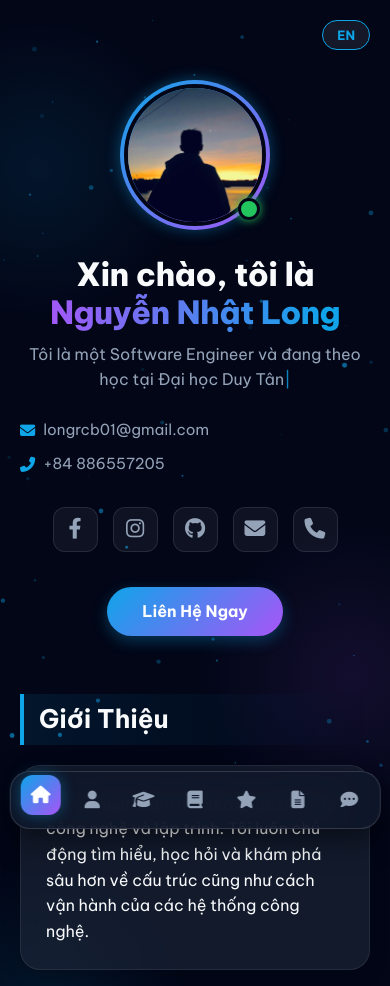
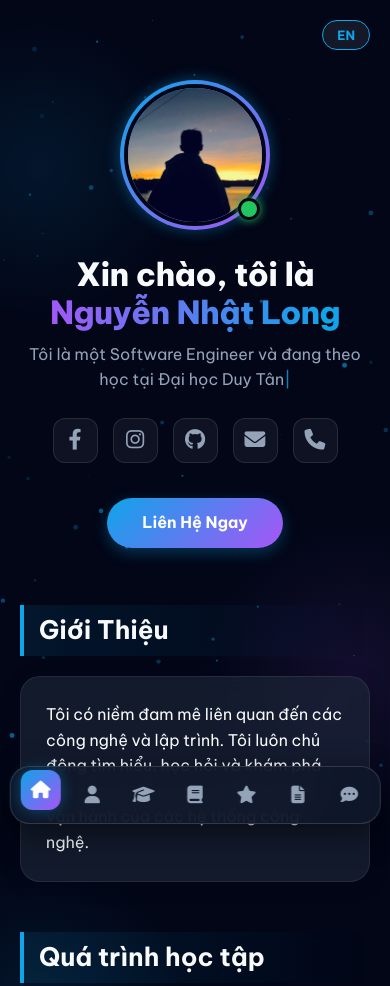
Before and after one commit to longrcb05/my-web-profile, a plain HTML site: page index.html in a window 390 px wide. Shown: the top 986 px of the page. Drawn offline with Linux system fonts and the light colour scheme.

Commit message:
Cap nhat giao dien moi 3

```diff
--- a/index.html
+++ b/index.html
@@ -13,7 +13,7 @@
         /* --- 1. CẤU HÌNH GIAO DIỆN HIỆN ĐẠI --- */
         :root {
             --bg-color: #020617;
-            --card-glass: rgba(30, 41, 59, 0.6); /* Tăng độ đậm nền card để dễ đọc hơn trên mobile */
+            --card-glass: rgba(30, 41, 59, 0.6);
             --primary: #0ea5e9;
             --secondary: #a855f7;
             --text-main: #f8fafc;
@@ -31,10 +31,10 @@
             color: var(--text-main);
             line-height: 1.6;
             overflow-x: hidden;
-            padding-bottom: 120px; /* Khoảng trống cho Taskbar mobile */
+            padding-bottom: 120px;
             background-image: radial-gradient(circle at 10% 20%, rgba(14, 165, 233, 0.1), transparent 20%),
                               radial-gradient(circle at 90% 80%, rgba(168, 85, 247, 0.1), transparent 20%);
-            background-attachment: fixed; /* Giữ nền cố định khi cuộn */
+            background-attachment: fixed;
         }
 
         /* Thanh cuộn đẹp (chỉ hiện trên Desktop) */
@@ -70,12 +70,12 @@
             font-family: 'Be Vietnam Pro', sans-serif;
         }
 
-        /* --- PRELOADER --- */
+        /* --- PRELOADER (MÀN HÌNH CHỜ) --- */
         #preloader {
             position: fixed; top: 0; left: 0; right: 0; bottom: 0;
-            background: #020617; z-index: 9999;
+            background: #020617; z-index: 10000; /* Z-index cao nhất để che tất cả */
             display: flex; justify-content: center; align-items: center;
-            transition: opacity 0.5s ease-out, visibility 0.5s;
+            transition: opacity 0.8s ease-out, visibility 0.8s;
         }
         .loaded #preloader { opacity: 0; visibility: hidden; }
         .loader {
@@ -122,12 +122,6 @@
         .subtitle { color: var(--text-sec); font-size: 1.1rem; margin-bottom: 25px; font-family: 'Be Vietnam Pro', monospace; }
         .typewriter::after { content: '|'; animation: blink 1s infinite; color: var(--primary); }
         @keyframes blink { 0%, 100% { opacity: 1; } 50% { opacity: 0; } }
-
-        .contact-text-row {
-            display: flex; justify-content: center; gap: 20px; margin-bottom: 30px; font-size: 0.95rem; color: var(--text-sec); flex-wrap: wrap;
-        }
-        .contact-item { display: flex; align-items: center; gap: 8px; }
-        .contact-item i { color: var(--primary); }
 
         .social-links { display: flex; justify-content: center; gap: 15px; margin-bottom: 35px; }
         .social-btn {
@@ -210,14 +204,27 @@
             background: rgba(14, 165, 233, 0.05);
         }
 
-        /* --- TASKBAR (MOBILE & DESKTOP OPTIMIZED) --- */
+        /* --- TASKBAR (FIXED: CHỈ HIỆN KHI LOAD XONG) --- */
         .taskbar {
-            position: fixed; bottom: 20px; left: 50%; transform: translateX(-50%);
+            position: fixed;
+            left: 50%; transform: translateX(-50%);
             background: var(--dock-bg); backdrop-filter: blur(15px); -webkit-backdrop-filter: blur(15px);
             border: 1px solid rgba(255,255,255,0.15); border-radius: 20px; padding: 8px 15px;
             display: flex; gap: 8px; align-items: center; justify-content: center;
             box-shadow: 0 10px 30px rgba(0,0,0,0.5); z-index: 9999;
             width: auto; max-width: 95%;
+
+            /* TRẠNG THÁI MẶC ĐỊNH: ẨN XUỐNG DƯỚI */
+            bottom: -100px;
+            opacity: 0;
+            transition: all 0.8s cubic-bezier(0.68, -0.55, 0.27, 1.55); /* Hiệu ứng nảy khi hiện lên */
+        }
+
+        /* KHI BODY CÓ CLASS .LOADED THÌ TASKBAR MỚI HIỆN LÊN */
+        body.loaded .taskbar {
+            bottom: 20px;
+            opacity: 1;
+            transition-delay: 0.2s; /* Chờ 1 xíu sau khi preloader tắt mới hiện */
         }
 
         .task-item {
@@ -288,10 +295,11 @@
         @media (max-width: 600px) {
             h1 { font-size: 2rem; }
             .subtitle { font-size: 1rem; }
-            .grid-info { grid-template-columns: 1fr; } /* Chuyển thành 1 cột */
+            .grid-info { grid-template-columns: 1fr; }
             .taskbar {
-                padding: 8px 10px; gap: 5px; width: 96%; bottom: 15px;
-                justify-content: space-between; /* Căn đều các nút */
+                padding: 8px 10px; gap: 5px; width: 96%;
+                /* Bottom position is handled by body.loaded .taskbar now */
+                justify-content: space-between;
             }
             .task-item { width: 40px; height: 40px; font-size: 1.1rem; }
 
@@ -300,13 +308,13 @@
                 width: 95%; height: 60vh; bottom: 80px;
                 border-radius: 16px;
             }
-            .contact-text-row { flex-direction: column; gap: 10px; }
         }
     </style>
 </head>
 <body>
 
     <canvas id="canvas-bg"></canvas>
+
     <div id="preloader"><div class="loader"></div></div>
 
     <div class="taskbar">
@@ -326,11 +334,6 @@
             <div class="avatar-container"><img src="avatar.jpg" alt="Avatar" class="avatar"><div class="status" title="Online"></div></div>
             <h1><span data-i18n="greeting">Xin chào, tôi là</span><br><span class="highlight">Nguyễn Nhật Long</span></h1>
             <p class="subtitle"><span data-i18n="role">Tôi là một Software Engineer và đang theo học tại Đại học Duy Tân</span><span class="typewriter"></span></p>
-
-            <div class="contact-text-row">
-                <div class="contact-item"><i class="fas fa-envelope"></i> <span>longrcb01@gmail.com</span></div>
-                <div class="contact-item"><i class="fas fa-phone-alt"></i> <span>+84 886557205</span></div>
-            </div>
 
             <div class="social-links">
                 <a href="https://www.facebook.com/longrcb05" target="_blank" class="social-btn"><i class="fab fa-facebook-f"></i></a>
@@ -486,7 +489,7 @@
         window.addEventListener("scroll", () => {
             let current = "home";
             sections.forEach(section => {
-                if (pageYOffset >= section.offsetTop - 300) { // Giảm ngưỡng để bắt dính tốt hơn trên mobile
+                if (pageYOffset >= section.offsetTop - 300) {
                     current = section.getAttribute("id");
                 }
             });
```
